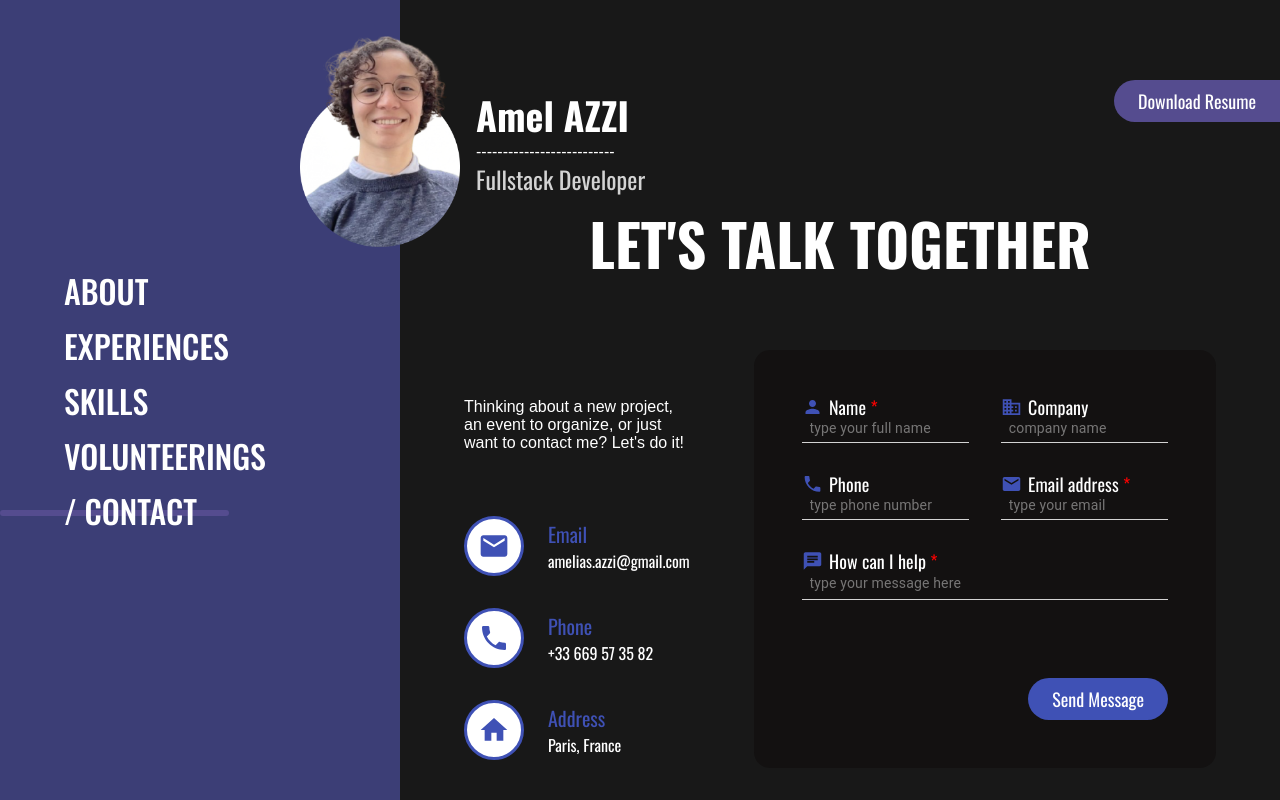
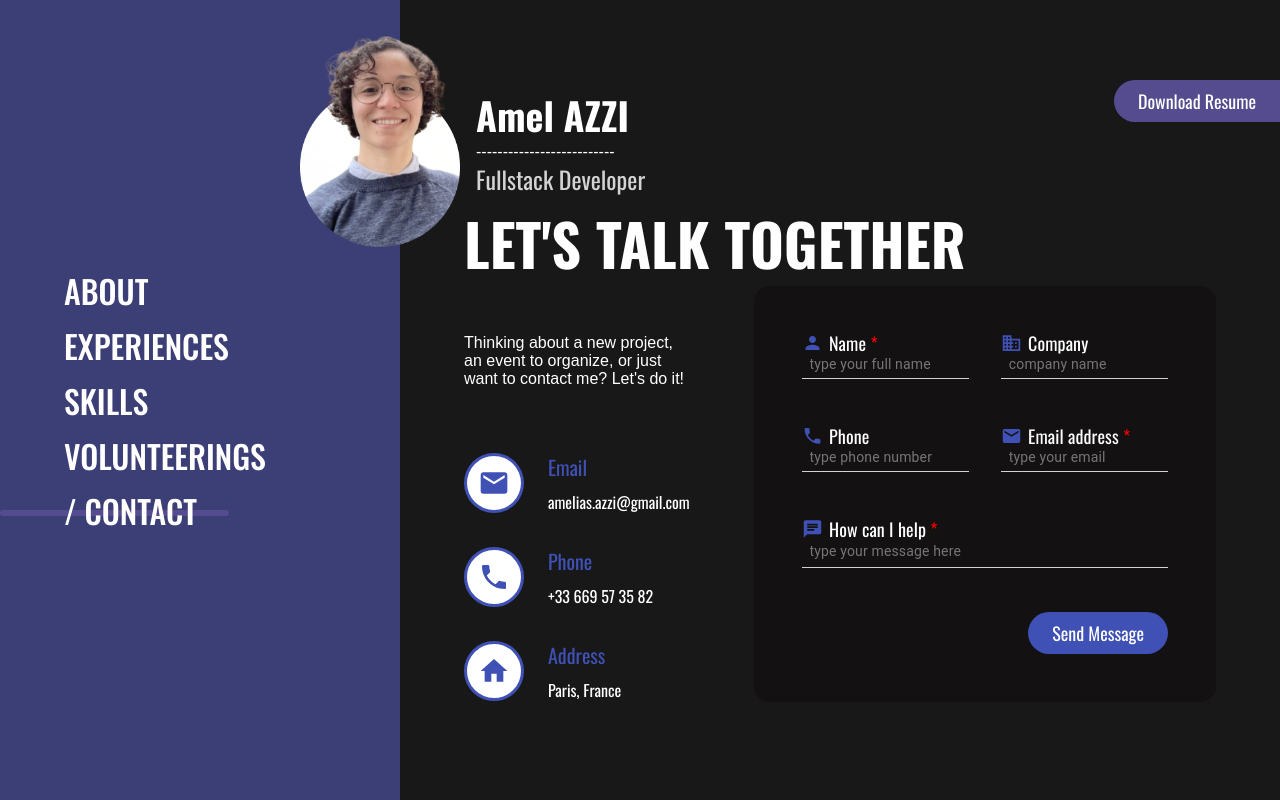
Before and after one commit to amelazzi/my-portfolio, a Next.js app: page /contact in a window 1280 px wide. Built offline with nearby package versions, Linux system fonts and the light colour scheme; a web font is replaced by a local one.

Commit message:
💄 Contact - Update UI

```diff
--- a/src/app/components/contact/contact.css
+++ b/src/app/components/contact/contact.css
@@ -1,10 +1,6 @@
 .contact-section {
-  height: 100%;
-  display: flex;
-  flex-direction: column;
-  align-items: center;
-  margin: auto;
-  gap: 64px;
+  background-color: var(--grey-color);
+  padding-bottom: 0px;
 }
 
 .contact {
--- a/src/app/components/contact/contact.tsx
+++ b/src/app/components/contact/contact.tsx
@@ -8,7 +8,7 @@
 
 function Contact() {
   return (
-    <div className="contact-section">
+    <div className="section contact-section">
       <h1> LET'S TALK TOGETHER </h1>
       <div className="contact">
         <div className="contact-information">
--- a/src/app/components/contact/coord/coord.css
+++ b/src/app/components/contact/coord/coord.css
@@ -18,6 +18,10 @@
 }
 
 .coord {
+  display: flex;
+  flex-direction: column;
+  gap: 8px;
+
   font-family: var(--font-oswald);
   font-size: 16px;
   p:first-child {
--- a/src/app/components/contact/form/form.css
+++ b/src/app/components/contact/form/form.css
@@ -6,7 +6,7 @@
 
   display: flex;
   flex-direction: column;
-  gap: 32px;
+  gap: 48px;
   position: relative;
 
   button {
@@ -27,5 +27,5 @@
   width: 50%;
   display: flex;
   flex-direction: column;
-  gap: 32px;
+  gap: 48px;
 }
```
